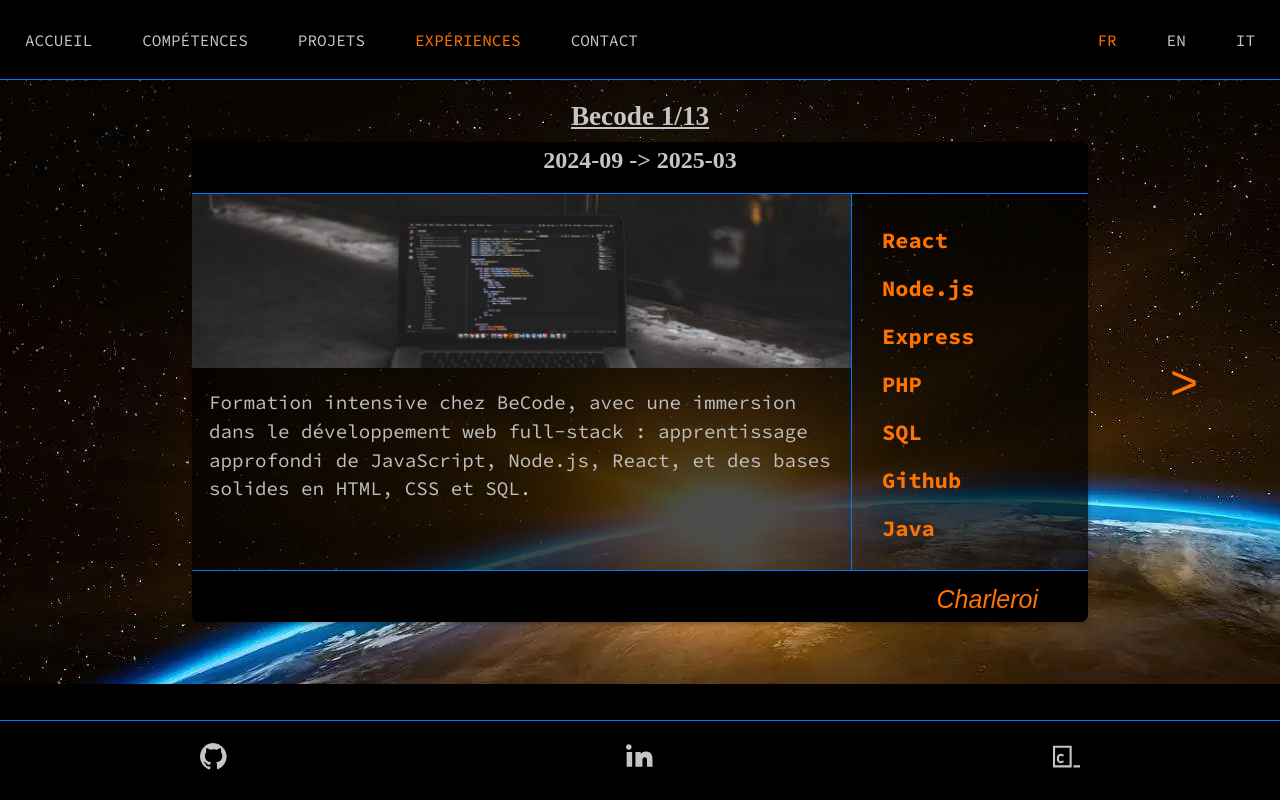
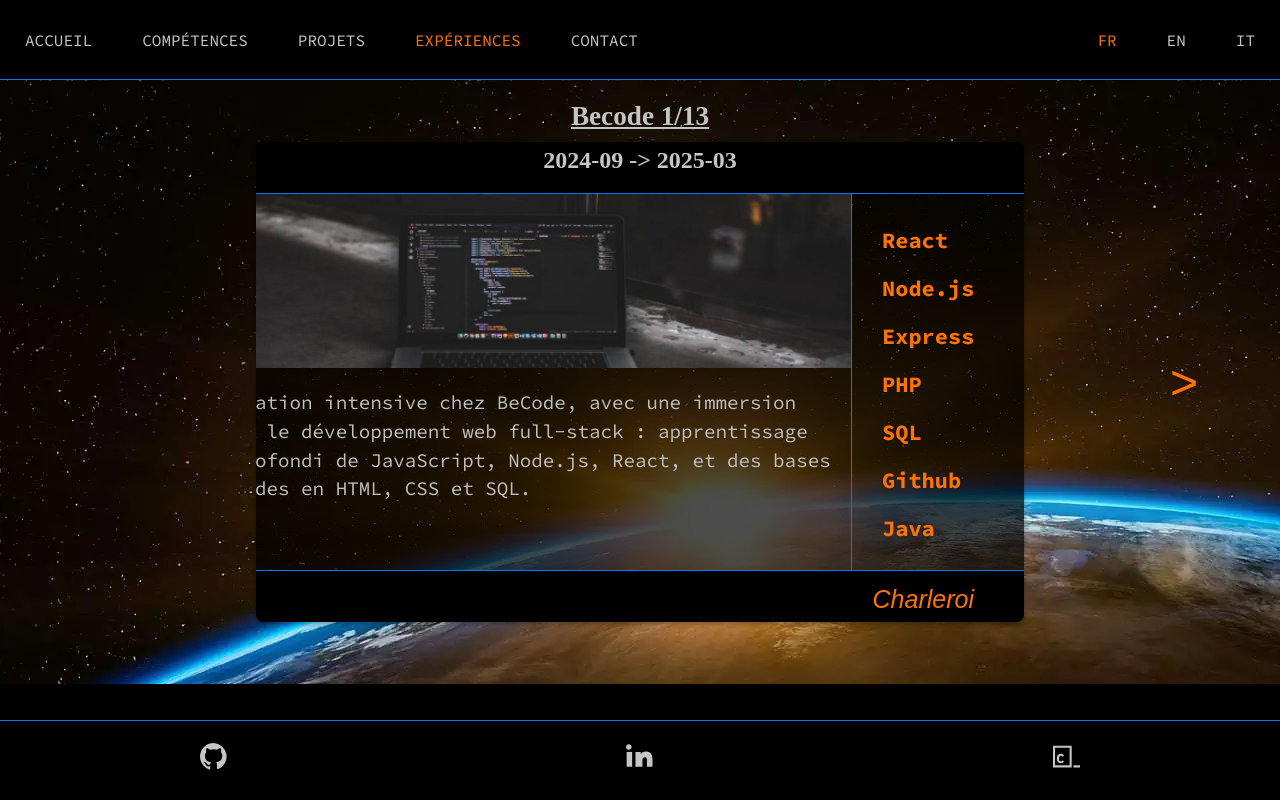
Before and after one commit to MaTor97/portfolio, a React (Vite) app: page / in a window 1280 px wide. Both pictures are taken after a click on the item "EXPÉRIENCES". Built offline with nearby package versions, Linux system fonts and the light colour scheme; a web font is replaced by a local one.

Commit message:
chemin absolu pour le css d'expériences

```diff
--- a/src/components/cv/Cv.css
+++ b/src/components/cv/Cv.css
@@ -5,8 +5,7 @@
     align-items: center;
     box-shadow: 0 2px 5px rgba(0, 0, 0, 0.3);
     font-family: 'source code pro', monospace;
-    width: 118vh;
-    height: 100%;
+    width: 60vw;
     background-color: rgba(0, 0, 0, .7);
     border-radius: .5rem;
     overflow: hidden;
```
